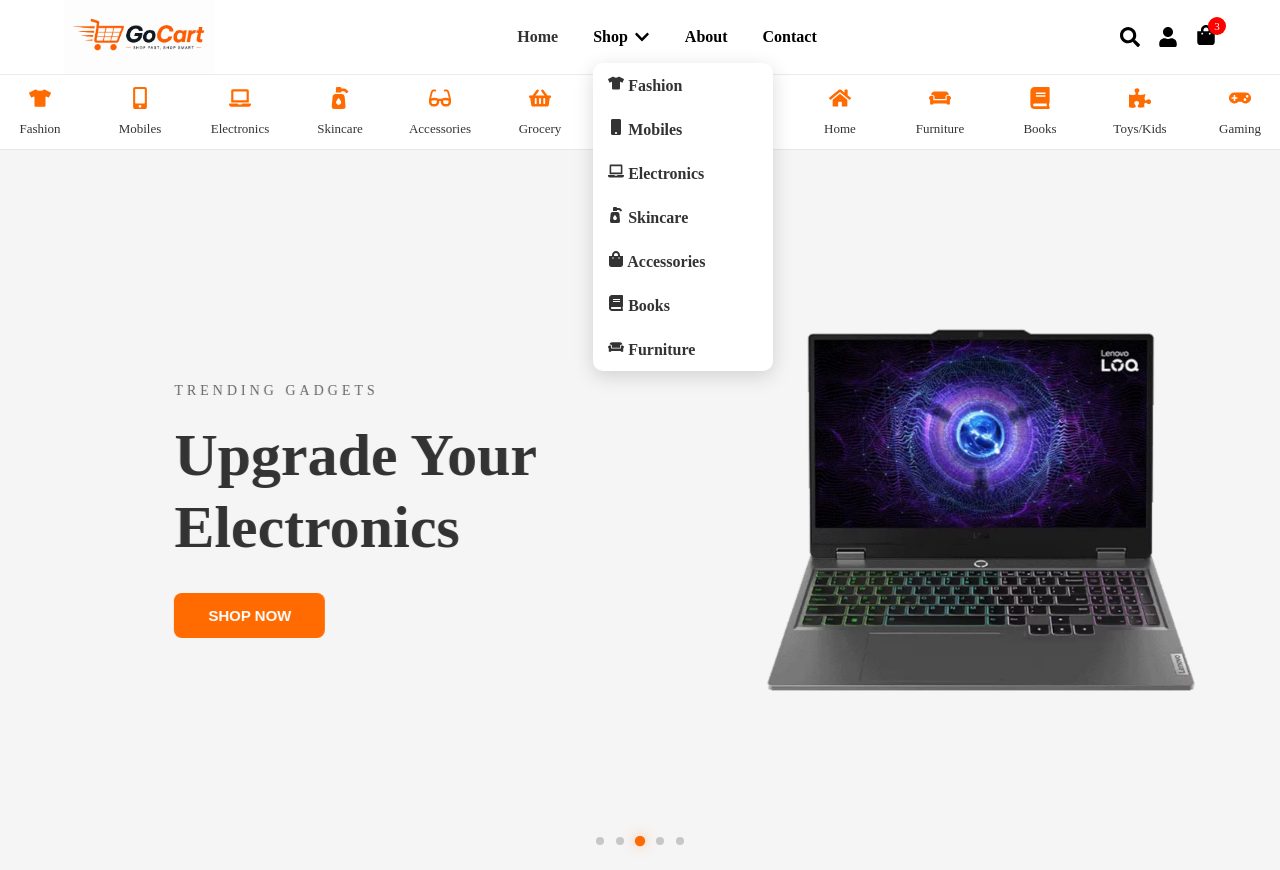
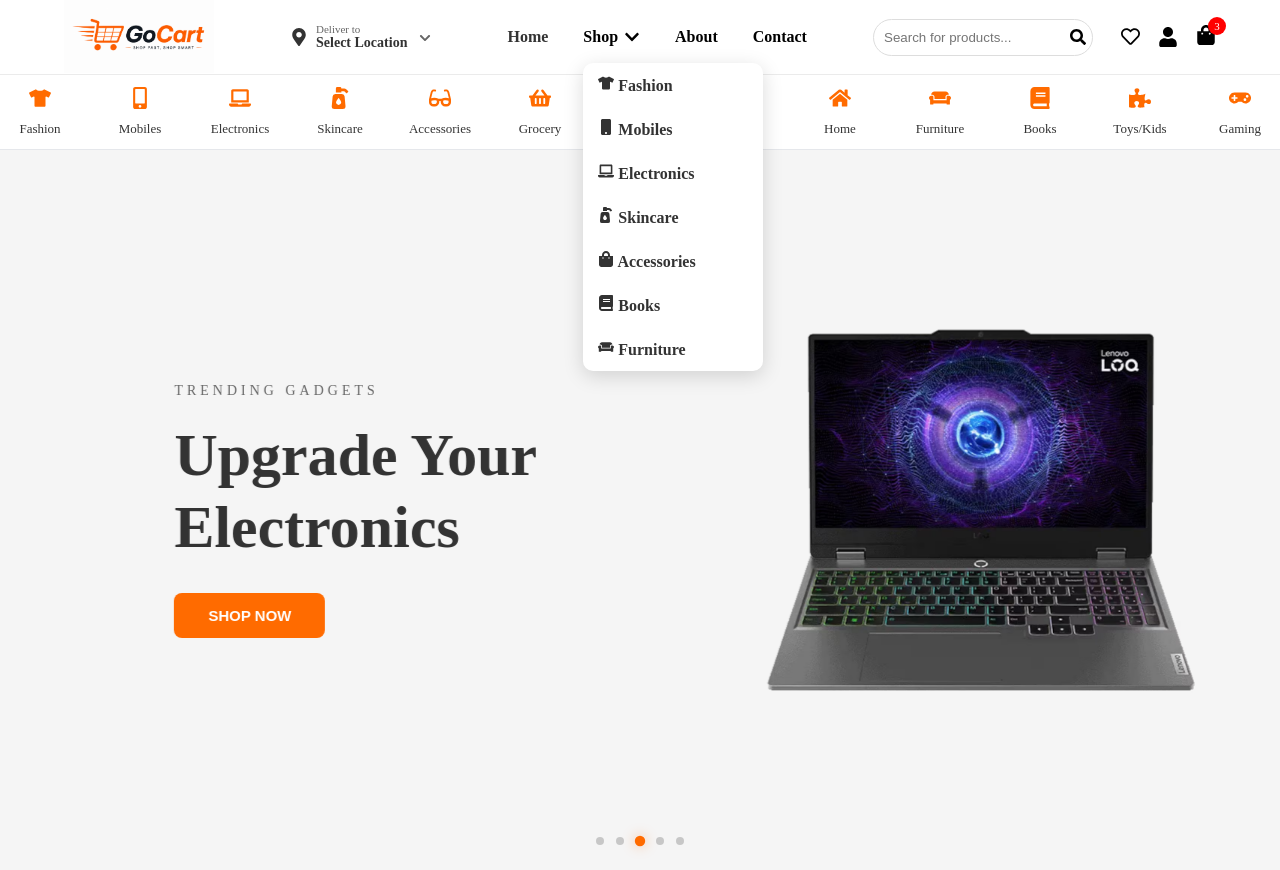
Before and after one commit to gunasekharravada/Ecommerce, a React (Vite) app: page /home in a window 1280 px wide. Both pictures are taken after a click on the item "Shop". Built offline with nearby package versions, Linux system fonts and the light colour scheme; no server answers.

Commit message:
location added

```diff
--- a/src/App.jsx
+++ b/src/App.jsx
@@ -12,6 +12,7 @@
 import Notifications from './components/Notifications';
 import Settings from './components/Settings';
 import UserProfile from './components/Userprofile';
+import Location from './components/Location';
 
 function App() {
   return (
--- a/src/components/Editprofile.jsx
+++ b/src/components/Editprofile.jsx
@@ -85,7 +85,7 @@
   };
 
   // Helper to get the first letter for the avatar icon
-  const avatarLetter = firstName ? firstName.charAt(0).toUpperCase() : "R";
+  const avatarLetter = firstName ? firstName.charAt(0).toUpperCase() : "";
 
   return (
     <div className="edit-profile-page">
@@ -104,9 +104,7 @@
         <div className="profile-image">
           {avatarLetter}
 
-          <div className="camera-icon">
-            <FaCamera />
-          </div>
+
 
         </div>
 
--- /dev/null
+++ b/src/components/Location.jsx
@@ -0,0 +1,11 @@
+import React from 'react'
+
+const Location = () => {
+  return (
+    <div>
+     <h1>Location</h1>
+    </div>
+  )
+}
+
+export default Location
--- a/src/components/Navbar.jsx
+++ b/src/components/Navbar.jsx
@@ -5,46 +5,56 @@
   FaShoppingBag,
   FaChevronDown,
   FaHome,
-  FaStore,
-  FaTshirt,
-  FaLaptop,
-  FaMobile,
-  FaClock,
-  FaBook,
-  FaSprayCan,
-  FaPumpSoap,
-  FaCouch,
   FaThLarge,
   FaHeart,
   FaMapMarkerAlt,
   FaTag,
-  FaPhoneAlt,
+  FaBell,
+  FaCog,
   FaEdit,
   FaSignOutAlt,
-  FaBell,
-  FaCog,
-
+  FaTshirt,
+  FaMobile,
+  FaLaptop,
+  FaPumpSoap,
+  FaBook,
+  FaCouch,
+  FaRegHeart,
 } from "react-icons/fa";
 
 import "./navbar.css";
 import logo from "../images/logo.png";
-import { Link } from "react-router-dom";
+import { Link, useNavigate } from "react-router-dom";
+
+// 1. IMPORT FIREBASE AUTH
+import { auth } from "../firebase/firebaseconfig";
+import { onAuthStateChanged, signOut } from "firebase/auth";
 
 const Navbar = () => {
+  // STATE TO TRACK LOGGED IN USER & AUTH LOADING STATUS
+  const [user, setUser] = useState(null);
+  const [authLoading, setAuthLoading] = useState(true); // Tracks if Firebase is still checking session
+
   const [showLoginTip, setShowLoginTip] = useState(false);
-  const [searchOpen, setSearchOpen] = useState(false);
   const [shopDropdown, setShopDropdown] = useState(false);
   const [sticky, setSticky] = useState(false);
   const [showProfileMenu, setShowProfileMenu] = useState(false);
+  const [isModalOpen, setIsModalOpen] = useState(false); // Declared missing state to prevent crashes
 
-  const cartCount = 3; // Replace with actual cart count logic
+  const cartCount = 3;
+  const navigate = useNavigate();
 
-  const shopDropdownRef = useRef(null); // Ref for shop dropdown
-  const profileMenuRef = useRef(null); // Create a ref for profile menu wrapper
+  const shopDropdownRef = useRef(null);
+  const profileMenuRef = useRef(null);
 
   useEffect(() => {
+    // LISTEN TO FIREBASE AUTH STATE CHANGES
+    const unsubscribe = onAuthStateChanged(auth, (currentUser) => {
+      setUser(currentUser);
+      setAuthLoading(false); // Firebase check complete!
+    });
+
     const handleClickOutside = (event) => {
-      // Close shop dropdown if clicked outside
       if (
         shopDropdownRef.current &&
         !shopDropdownRef.current.contains(event.target)
@@ -52,12 +62,12 @@
         setShopDropdown(false);
       }
 
-      // NEW: Close profile menu if clicked outside
       if (
         profileMenuRef.current &&
         !profileMenuRef.current.contains(event.target)
       ) {
         setShowProfileMenu(false);
+        setShowLoginTip(false); // Clean up login tooltip on click outside
       }
     };
 
@@ -69,16 +79,48 @@
     window.addEventListener("scroll", handleScroll);
 
     return () => {
+      unsubscribe();
       document.removeEventListener("mousedown", handleClickOutside);
       window.removeEventListener("scroll", handleScroll);
     };
   }, []);
 
-  // Handler to toggle profile menu when icon is clicked
+  // HANDLER FOR PROFILE ICON CLICK
   const handleProfileIconClick = (e) => {
-    // Prevents conflicts between mouse enter and click events
     e.stopPropagation();
+    if (authLoading) return; // Freeze actions if auth state isn't determined yet
+
+    if (user) {
       setShowProfileMenu((prev) => !prev);
+    } else {
+      navigate("/signin");
+    }
+  };
+
+  // HANDLER FOR MOUSE ENTER (HOVER)
+  const handleProfileMouseEnter = () => {
+    if (authLoading) return; // Do nothing while loading
+
+    if (user) {
+      setShowProfileMenu(true);
+    } else {
+      setShowLoginTip(true);
+    }
+  };
+
+  // HANDLER FOR MOUSE LEAVE
+
+
+  // HANDLER FOR FIREBASE LOGOUT
+  const handleLogout = async () => {
+    try {
+      await signOut(auth);
+      localStorage.clear();
+      setShowProfileMenu(false);
+      navigate("/signin");
+    } catch (error) {
+      console.error("Error signing out: ", error);
+    }
   };
 
   return (
@@ -87,14 +129,24 @@
       <nav className={`navbar ${sticky ? "sticky" : ""}`}>
         {/* Logo */}
         <div className="logo">
-          <a href="/">
+          <Link to="/">
             <img src={logo} alt="GoCart Logo" />
-          </a>
+          </Link>
+        </div>
+
+        {/* Location Selector */}
+        <div className="location-container" onClick={() => setIsModalOpen(true)}>
+          <FaMapMarkerAlt className="location-icon" />
+          <div className="location-text-wrapper">
+            <span className="deliver-label">Deliver to</span>
+            <span className="location-text">Select Location</span>
+          </div>
+          <FaChevronDown className="location-dropdown" />
         </div>
 
         {/* Center Menu */}
         <ul className="nav-links">
-          <li><a href="/">Home</a></li>
+          <li><Link to="/">Home</Link></li>
 
           <li
             className="shop-menu"
@@ -105,13 +157,13 @@
 
             {shopDropdown && (
               <ul className="dropdown">
-                <a href="/"><li><FaTshirt /> Fashion</li></a>
-                <a href="/"><li><FaMobile /> Mobiles</li></a>
-                <a href="/"><li><FaLaptop /> Electronics</li></a>
-                <a href="/"><li><FaPumpSoap /> Skincare</li></a>
-                <a href="/"><li><FaShoppingBag /> Accessories </li></a>
-                <a href="/"><li><FaBook /> Books</li></a>
-                <a href="/"><li><FaCouch /> Furniture</li></a>
+                <li><a href="/"><FaTshirt /> Fashion</a></li>
+                <li><a href="/"><FaMobile /> Mobiles</a></li>
+                <li><a href="/"><FaLaptop /> Electronics</a></li>
+                <li><a href="/"><FaPumpSoap /> Skincare</a></li>
+                <li><a href="/"><FaShoppingBag /> Accessories </a></li>
+                <li><a href="/"><FaBook /> Books</a></li>
+                <li><a href="/"><FaCouch /> Furniture</a></li>
               </ul>
             )}
           </li>
@@ -123,85 +175,70 @@
         {/* Right Icons */}
         <div className="nav-icons">
           <div className="search-container">
-            {searchOpen && (
-              <input type="text" placeholder="Search for products..." className="search-input" />
-            )}
-
-            <FaSearch
-              className="icon"
-              onClick={() => setSearchOpen(!searchOpen)}
-            />
+            <input type="text" placeholder="Search for products... " className="search-input" />
+            <FaSearch className="search-icon"/>
           </div>
 
-          {/* UPDATED: Added ref, onMouseEnter, and custom onClick logic to profile wrapper */}
+          <div className="whishlist-icon">
+            <FaRegHeart/>
+          </div>
+
+          {/* Profile Wrapper Component */}
           <div
             className="profile-wrapper"
             ref={profileMenuRef}
-            onMouseEnter={() => setShowProfileMenu(true)}
+            onMouseEnter={handleProfileMouseEnter}
+
           >
             <FaUser className="icon" onClick={handleProfileIconClick} />
 
-            {showProfileMenu && (
+            {/* ONLY RENDER INTERFACES ONCE AUTH HAS SETTLED */}
+            {!authLoading && (
+              <>
+                {/* User Dropdown Menu */}
+                {user && showProfileMenu && (
                   <div className="profile-menu">
                     <h3 className="menu-title">Your Account</h3>
+                    <p className="user-email-display">{user.email}</p>
 
                     <Link to="/userprofile" className="profile-menu-item" onClick={() => setShowProfileMenu(false)}>
-                  <FaUser />
-                  <span>My Profile</span>
+                      <FaUser /> <span>My Profile</span>
+                    </Link>
+                    <Link to="/orders" className="profile-menu-item" onClick={() => setShowProfileMenu(false)}>
+                      <FaShoppingBag /> <span>Orders</span>
+                    </Link>
+                    <Link to="/wishlist" className="profile-menu-item" onClick={() => setShowProfileMenu(false)}>
+                      <FaHeart /> <span>Wishlist</span>
+                    </Link>
+                    <Link to="/addresses" className="profile-menu-item" onClick={() => setShowProfileMenu(false)}>
+                      <FaMapMarkerAlt /> <span>Saved Address</span>
+                    </Link>
+                    <Link to="/coupons" className="profile-menu-item" onClick={() => setShowProfileMenu(false)}>
+                      <FaTag /> <span>Coupons & Offers</span>
+                    </Link>
+                    <Link to="/notifications" className="profile-menu-item" onClick={() => setShowProfileMenu(false)}>
+                      <FaBell /> <span>Notifications</span>
+                    </Link>
+                    <Link to="/settings" className="profile-menu-item" onClick={() => setShowProfileMenu(false)}>
+                      <FaCog /> <span>Settings</span>
+                    </Link>
+                    <Link to="/edit-profile" className="profile-menu-item" onClick={() => setShowProfileMenu(false)}>
+                      <FaEdit /> <span>Edit Profile</span>
                     </Link>
 
-                <Link to="/orders" className="profile-menu-item" onClick={() => setShowProfileMenu(false)}>
-                  <FaShoppingBag />
-                  <span>Orders</span>
-                </Link>
-
-                <Link to="/wishlist" className="profile-menu-item" onClick={() => setShowProfileMenu(false)}>
-                  <FaHeart />
-                  <span>Wishlist</span>
-                </Link>
-
-                <Link to="/addresses" className="profile-menu-item" onClick={() => setShowProfileMenu(false)}>
-                  <FaMapMarkerAlt />
-                  <span>Saved Address</span>
-                </Link>
-
-                <Link to="/coupons" className="profile-menu-item" onClick={() => setShowProfileMenu(false)}>
-                  <FaTag />
-                  <span>Coupons & Offers</span>
-                </Link>
-
-                 <Link to="/notifications" className="profile-menu-item" onClick={() => setShowProfileMenu(false)}>
-                  <FaBell />
-                  <span>Notifications</span>
-                </Link>
-
-                 <Link to="/settings" className="profile-menu-item" onClick={() => setShowProfileMenu(false)}>
-                  <FaCog />
-                  <span>Settings</span>
-                </Link>
-
-                <Link to="/edit-profile" className="profile-menu-item" onClick={() => setShowProfileMenu(false)}>
-                  <FaEdit />
-                  <span>Edit Profile</span>
-                </Link>
-
-                <button
-                  className="logout-btn-desktop"
-                  onClick={() => {
-                    localStorage.clear();
-                    window.location.href = "/signin";
-                  }}
-                >
-                  <FaSignOutAlt />
-                  Logout
+                    <button className="logout-btn-desktop" onClick={handleLogout}>
+                      <FaSignOutAlt /> Logout
                     </button>
                   </div>
                 )}
 
-            {showLoginTip && (
-              <div className="login-callout">
+                {/* Guest Tooltip */}
+                {!user && showLoginTip && (
+                  <div className="login-callout" onClick={() => navigate("/signin")}>
                     Please <span>Login</span> / <span>Sign Up</span>
                   </div>
+                )}
+              </>
             )}
           </div>
 
@@ -217,6 +254,14 @@
         <div className="mobile-logo">
           <img src={logo} alt="GoCart Logo" />
         </div>
+        <div className="location-container" onClick={() => setIsModalOpen(true)}>
+          <FaMapMarkerAlt className="location-icon" />
+          <div className="location-text-wrapper">
+            <span className="deliver-label">Deliver to</span>
+            <span className="location-text">Select Location</span>
+          </div>
+          <FaChevronDown className="location-dropdown" />
+        </div>
 
         <div className="mobile-search">
           <input type="text" placeholder="Search for products..." />
@@ -225,32 +270,27 @@
 
       {/* Mobile Bottom Navigation */}
       <div className="mobile-bottom-nav">
-        <a href="/home">
+        <Link to="/home">
           <FaHome />
           <span>Home</span>
-        </a>
+        </Link>
 
-        <a href="/shop">
+        <Link to="/shop">
           <FaThLarge />
           <span>Category</span>
-        </a>
-
-        <Link to="/profile" className="mobile-profile-wrapper">
-          <FaUser />
-          <span>Profile</span>
-
-          {window.innerWidth <= 768 && showLoginTip && (
-            <div className="mobile-login-callout">
-              Login / Sign Up
-            </div>
-          )}
         </Link>
 
-        <a href="/cart" className="mobile-cart">
+        {/* Dynamic loading protection for mobile items */}
+        <Link to={authLoading ? "#" : user ? "/userprofile" : "/signin"} className="mobile-profile-wrapper">
+          <FaUser />
+          <span>{authLoading ? "..." : user ? "Profile" : "Login"}</span>
+        </Link>
+
+        <Link to="/cart" className="mobile-cart">
           <FaShoppingBag />
           <span>Cart</span>
           <div className="mobile-badge">{cartCount}</div>
-        </a>
+        </Link>
       </div>
     </>
   );
--- a/src/components/navbar.css
+++ b/src/components/navbar.css
@@ -102,6 +102,7 @@
 .search-container {
   display: flex;
   align-items: center;
+  position: relative;
 }
 
 .search-input {
@@ -110,18 +111,18 @@
   border: 1px solid #ddd;
   border-radius: 30px;
   margin-right: 10px;
-  animation: slideSearch 0.3s ease;
 }
+.search-icon{
+  position:absolute;
+  right:17px;
 
-@keyframes slideSearch {
-  from {
-    width: 0;
-    opacity: 0;
-  }
-  to {
-    width: 220px;
-    opacity: 1;
-  }
+}
+.whishlist-icon{
+  font-size: 19px;
+  cursor: pointer;
+  position:relative;
+  top: 2px;
+
 }
 
 /* Cart */
@@ -255,15 +256,10 @@
 
   }
 
-  .mobile-logo {
-    text-align: center;
-    margin-bottom: 10px;
 
 
-  }
-
   .mobile-logo img {
-    width: 140px;
+    width: 116px;
   }
 
   /* Search Bar */
@@ -596,7 +592,48 @@
 .logout-btn-desktop:hover {
   background: #e65c00;
 }
+.location-container {
+  display: flex;
+  align-items: center;
+  gap: 8px;
+  cursor: pointer;
+  user-select: none;
+  padding: 6px 10px;
+  border-radius: 4px;
+  transition: background-color 0.2s;
+}
 
+.location-container:hover {
+  background-color: #f5f5f5;
+}
+
+.location-icon {
+  font-size: 18px;
+  color: #333;
+}
+
+.location-text-wrapper {
+  display: flex;
+  flex-direction: column;
+}
+
+.deliver-label {
+  font-size: 11px;
+  color: #666;
+}
+
+.location-text {
+  font-size: 14px;
+  font-weight: 600;
+  color: #333;
+}
+
+.location-dropdown {
+  font-size: 12px;
+  color: #666;
+  margin-left: 4px;
+  margin-top: 2px;
+}
 /* Hide on Mobile */
 
 @media (max-width:768px) {
```
Lines whose indentation alone changed are shown as unchanged.
